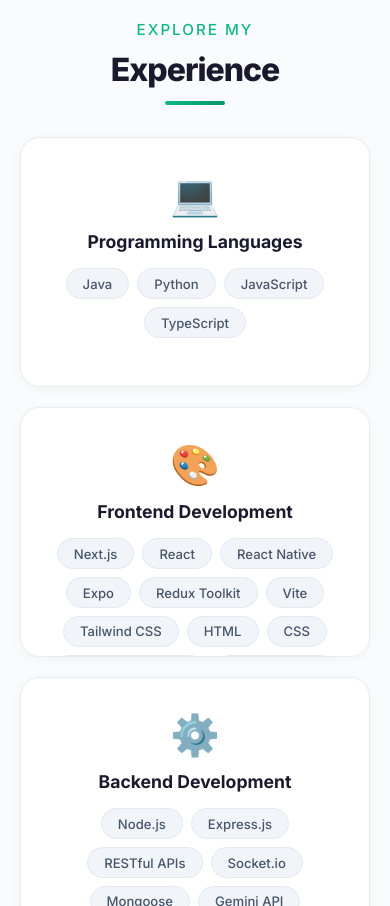
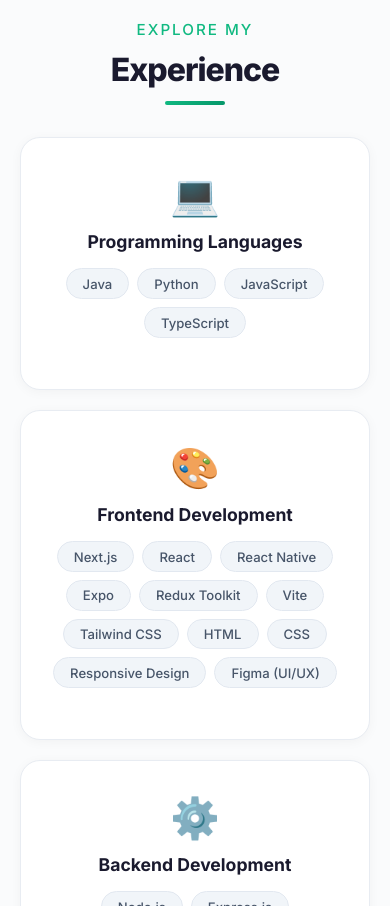
Before and after one commit to Rimy14/Portfolio, a plain HTML site: page index.html in a window 390 px wide. Shown: the part 1700-2606 px from the top of the page. Drawn offline with Linux system fonts and the light colour scheme.

Commit message:
style: adjust flex properties for about and skill containers to improve responsiveness

```diff
--- a/style.css
+++ b/style.css
@@ -1106,8 +1106,13 @@
         gap: 1.25rem;
     }
 
+    .about-containers .details-container {
+        flex: 1 1 auto;
+    }
+
     .skill-box {
         max-width: 100%;
+        flex: 1 1 auto;
     }
 
     .experience-details-container {
```
